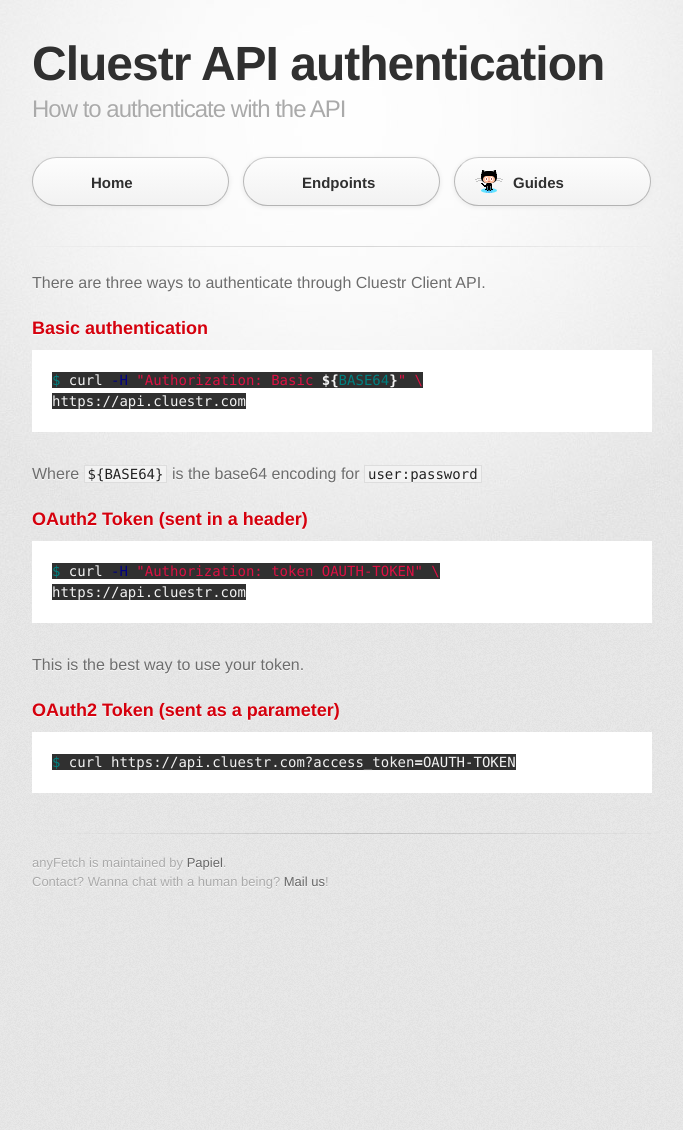
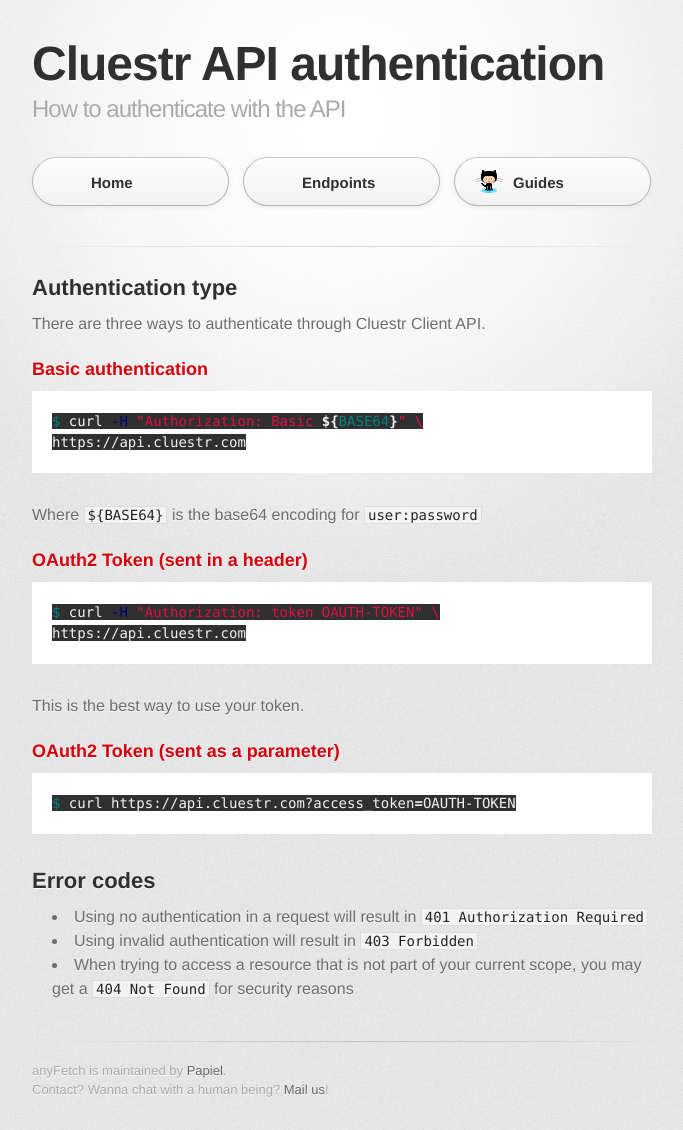
Before and after one commit to AnyFetch/developers.anyfetch.com, a Jekyll site: the page built from authentication.md, in a window 1280 px wide. Shown: the whole page, without its empty margins (298-981 px from the left). Built offline with Jekyll 4.4.1, drawn with Linux system fonts in a browser that asks for light colours; some web fonts are replaced; Markdown is read by kramdown in place of the engine named in the settings; before the commit the page ends 922 px from its top, so only the background shows below that.

Commit message:
Moved authentication errors onto authentication.md

````diff
--- a/authentication.md
+++ b/authentication.md
@@ -4,6 +4,7 @@
 layout: doc
 ---
 
+## Authentication type
 There are three ways to authenticate through Cluestr Client API.
 
 ### Basic authentication
@@ -25,3 +26,9 @@
 ```sh
 $ curl https://api.cluestr.com?access_token=OAUTH-TOKEN
 ```
+
+## Error codes
+
+* Using no authentication in a request will result in `401 Authorization Required`
+* Using invalid authentication will result in `403 Forbidden`
+* When trying to access a resource that is not part of your current scope, you may get a `404 Not Found` for security reasons
````
Also changed, not shown: blueprint.md (+1 -5 lines).
